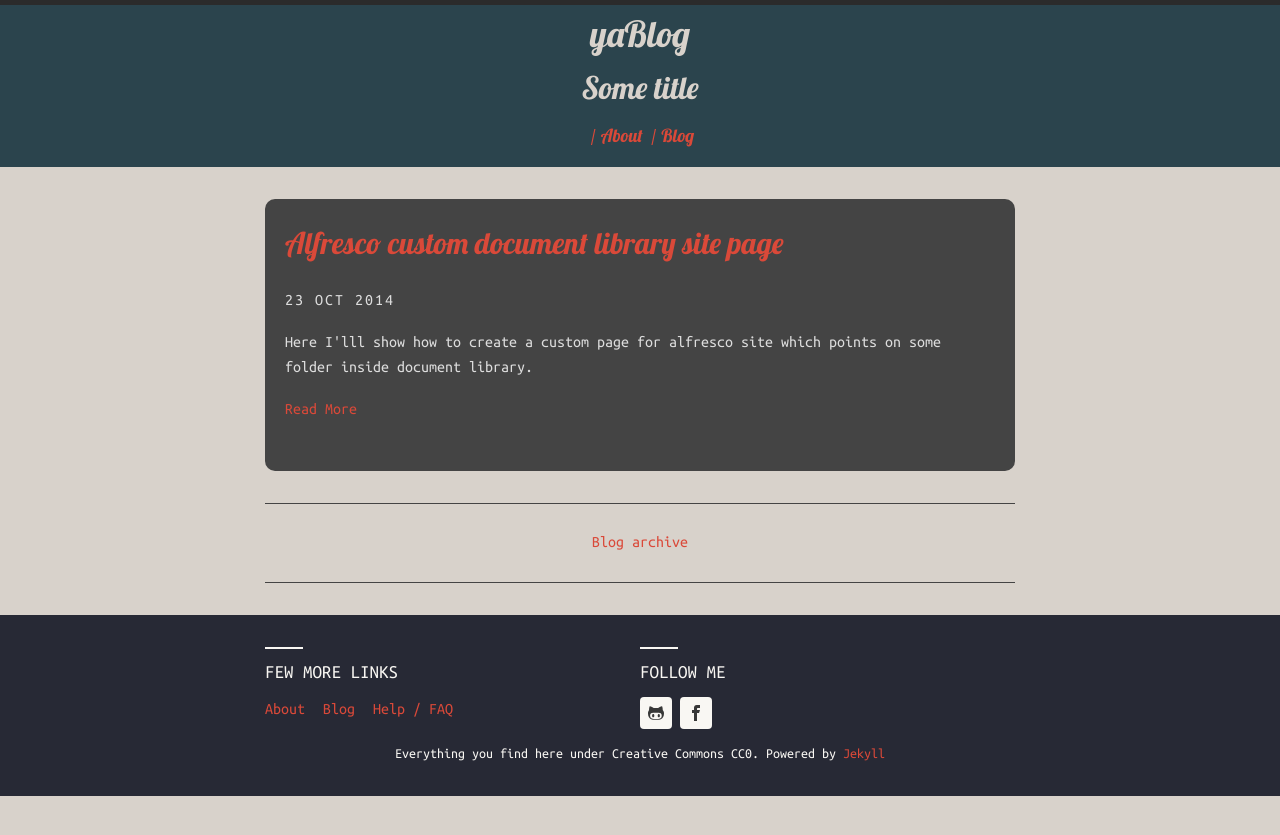
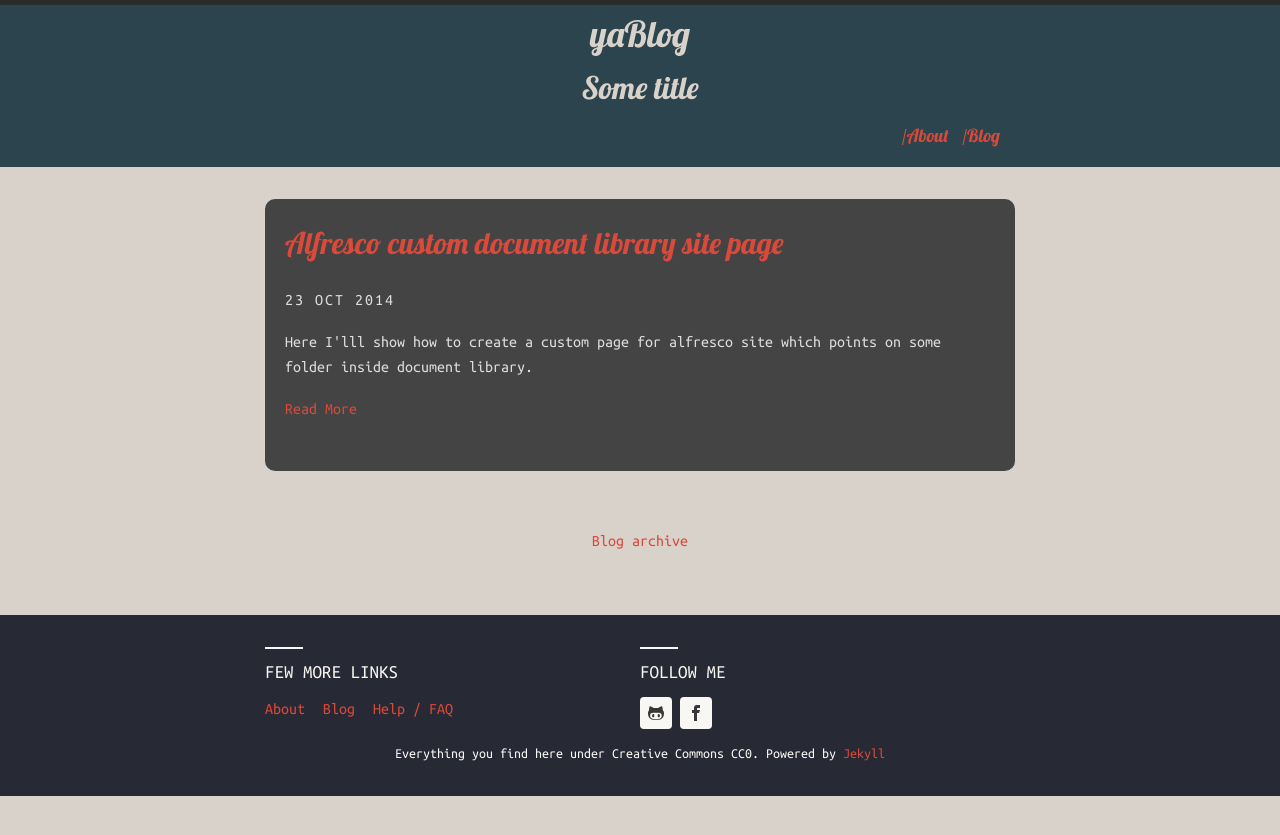
Before and after one commit to streetturtle/streetturtle.github.io, a Jekyll site: the page built from index.html, in a window 1280 px wide. Shown: the top 835 px of the page. Built offline with Jekyll 4.4.1, drawn with Linux system fonts in a browser that asks for light colours; nearby versions of some CDN libraries.

Commit message:
Small style changes

```diff
--- a/assets/css/main.scss
+++ b/assets/css/main.scss
@@ -211,7 +211,7 @@ header.main-header {
 
   ul {
     width: 100%;
-    text-align: center;
+    text-align: right;
     padding: 15px;
   }
   ul li {
@@ -715,8 +715,6 @@ span.post-date {
 --------------------------------- */
 .post-footer {
 
-  border-top: 1px solid #444;
-  border-bottom: 1px solid #444;
   height: 40px;
   display: table;
   width: 100%;
```
